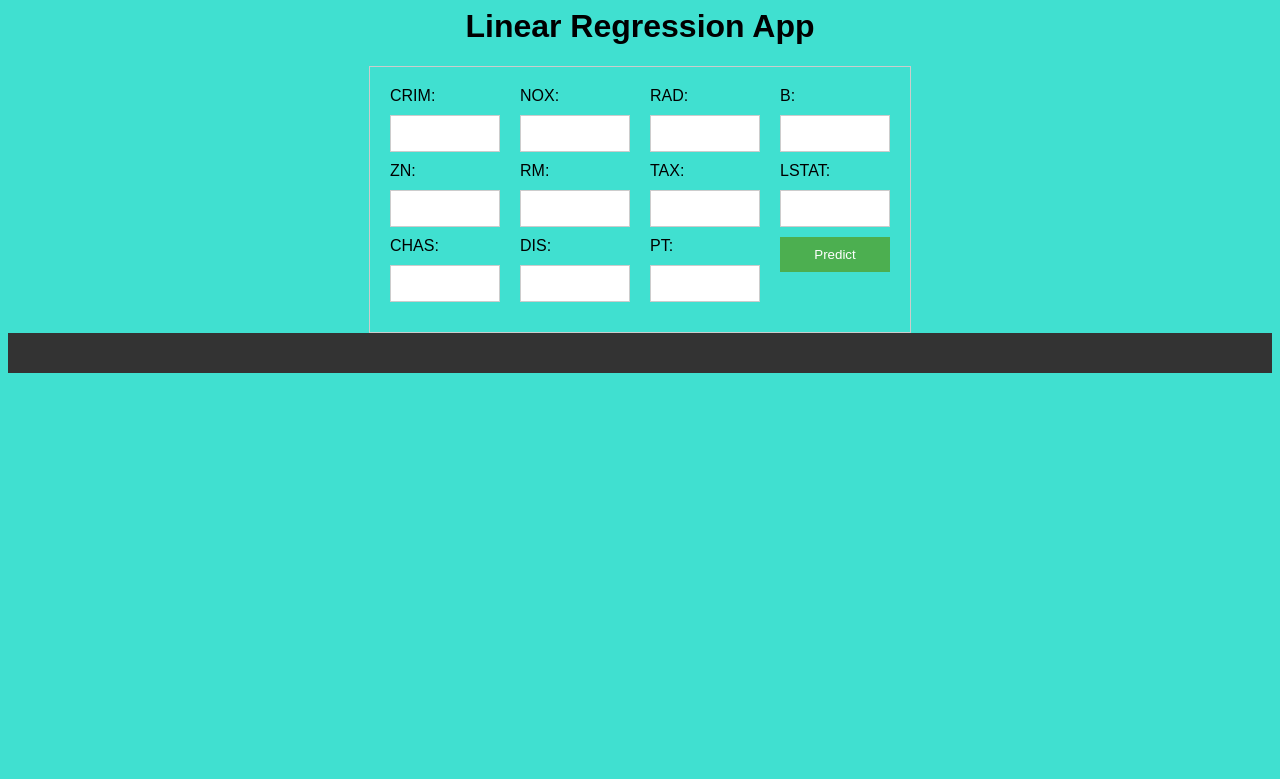
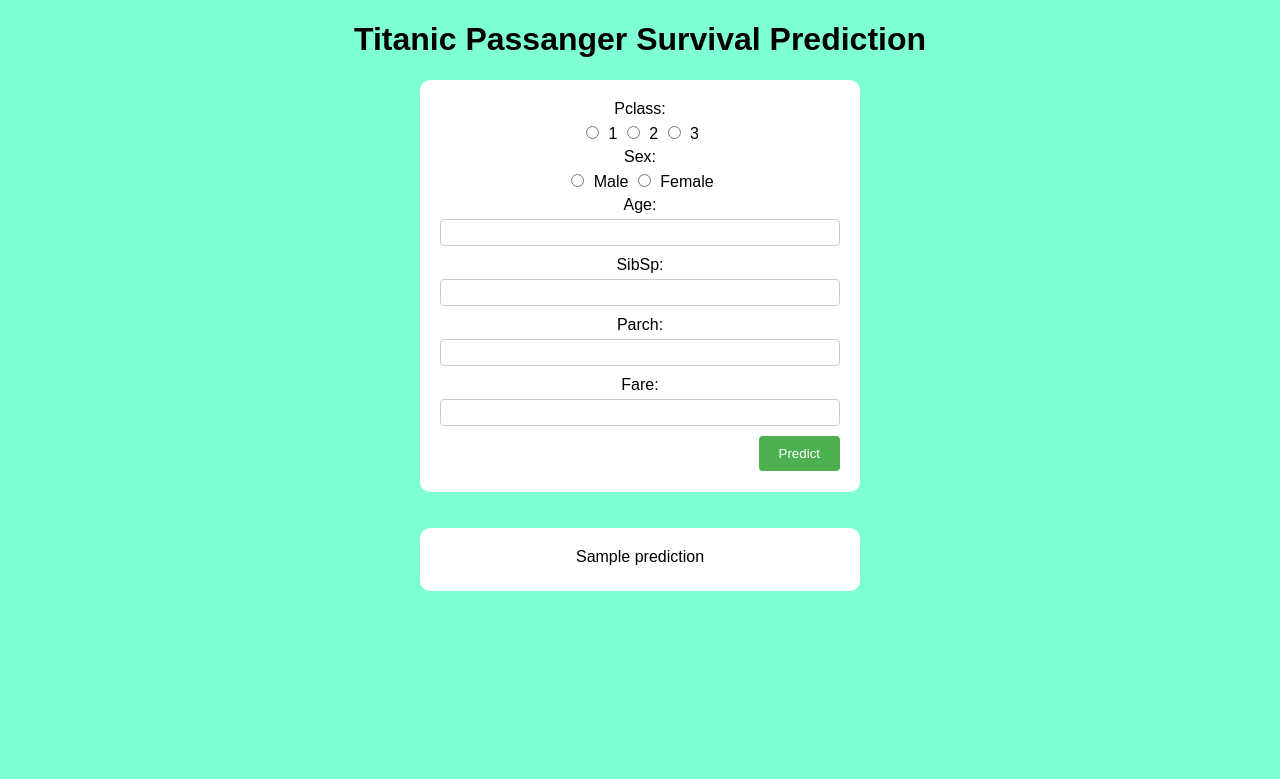
Before and after one commit to JKP2599/Titanic-Survival-Prediction, a Flask app: template templates/index.html in a window 1280 px wide. Shown: the top 779 px of the page. Run offline with Flask 2, Linux system fonts and the light colour scheme; the template is opened without the code that fills it: most values are stand-ins (such as "Sample title", 1, 10 or a date in 2020).

Commit message:
Dockerfile update

```diff
--- a/app.py
+++ b/app.py
@@ -21,36 +21,31 @@ def index():
         try:
             log_writer.log(file_object, "Taking User Input")
 
-            CRIM = float(request.form['CRIM'])
-            ZN = float(request.form['ZN'])
-            CHAS = float(request.form['CHAS'])
-            NOX = float(request.form['NOX'])
-            RM = float(request.form['RM'])
-            DIS = float(request.form['DIS'])
-            RAD = float(request.form['RAD'])
-            TAX = float(request.form['TAX'])
-            PT = float(request.form['PT'])
-            B = float(request.form['B'])
-            LSTAT = float(request.form['LSTAT'])
+            pclass = float(request.form['pclass'])
+            sex = float(request.form['sex'])
+            age = float(request.form['age'])
+            sibsp = float(request.form['sibsp'])
+            parch = float(request.form['parch'])
+            fare = float(request.form['fare'])
 
 
-            linReg_model = 'linReg_model.pickle'
-            scale_model = 'scale_model.pickle'
+            tree_model = 'decision_tree_titanic.pickle'
 
-            log_writer.log(file_object, "Initialising Linear Regression Model")
-            linReg = pickle.load(open(linReg_model, 'rb'))  # loading the Linear Regression model from file
-            log_writer.log(file_object, "Initializing Scaling model")
-            scaler = pickle.load(open(scale_model, 'rb'))  # loading the standard scaler model from file
+            log_writer.log(file_object, "Initialising Decision Tree Model")
+            decisionTree = pickle.load(open(tree_model, 'rb'))  # loading the Linear Regression model from file
+
             # predictions using the loaded model file
-
-            log_writer.log(file_object, "Input Scaling")
-            scaled_input = scaler.transform([[CRIM, ZN, CHAS, NOX, RM, DIS, RAD, TAX, PT, B, LSTAT]])
             log_writer.log(file_object, "Generating Prediction using Trained model")
-            prediction = linReg.predict(scaled_input)
-            log_writer.log(file_object, f"The Predicted Price for this Property is {prediction}")
+            prediction = decisionTree.predict([[pclass,sex,age,sibsp,parch,fare]])
+            log_writer.log(file_object, f"Possibility of Survival of this Passanger is {prediction}")
             print('prediction is', prediction)
             # showing the prediction results in a UI
-            return render_template("results.html", prediction=prediction)
+            survival = ''
+            if prediction == 0:
+                survival = "This Passenger Did Not survive"
+            else:
+                survival = "This Passenger Survived"
+            return render_template("index.html", prediction=survival)
             #return f"The Predicted Price for this Property is {prediction}"
         except Exception as e:
             log_writer.log(file_object, "Error Occurred!!")
--- a/static/css/style.css
+++ b/static/css/style.css
@@ -1,6 +1,6 @@
 body {
-  font-family: sans-serif;
-  background-color: #40E0D0;
+  background-color: #7FFFD4;
+  font-family: Arial, sans-serif;
 }
 
 h1 {
@@ -8,46 +8,66 @@ h1 {
 }
 
 form {
-  max-width: 500px;
+  background-color: #ffffff;
+  padding: 20px;
+  border-radius: 10px;
+  width: 400px;
   margin: 0 auto;
-  padding: 20px;
-  border: 1px solid #ccc;
-  display: grid;
-  grid-template-columns: repeat(4, 1fr);
-  grid-gap: 20px;
+  text-align: center;
 }
 
 label {
-  display: block;
-  margin-bottom: 10px;
+  display: inline-block;
+  margin-bottom: 5px;
 }
 
-input {
+input[type="radio"] {
+  display: inline-block;
+  margin-right: 5px;
+}
+
+input[type="number"] {
   width: 100%;
-  padding: 10px;
+  padding: 5px;
   margin-bottom: 10px;
   border: 1px solid #ccc;
+  border-radius: 4px;
+  box-sizing: border-box;
+}
+input[type="text"] {
+  width: 100%;
+  padding: 5px;
+  margin-bottom: 10px;
+  border: 1px solid #ccc;
+  border-radius: 4px;
+  box-sizing: border-box;
 }
 
-button {
+input[type="submit"] {
   background-color: #4CAF50;
   color: white;
   padding: 10px 20px;
-  margin-bottom: 10px;
+  margin: 0 auto;
   border: none;
+  border-radius: 4px;
   cursor: pointer;
-  width: 100%;
+  float: right;
 }
 
-button:hover {
+input[type="submit"]:hover {
   background-color: #45a049;
 }
 
 #result {
+  margin-top: 20px;
   text-align: center;
+}
+
+#pred {
+  background-color: #ffffff;
   padding: 20px;
-  margin-bottom: 20px;
-  font-size: 18px;
-  color: white;
-  background-color: #333;
+  border-radius: 10px;
+  width: 400px;
+  margin: 0 auto;
+  text-align: center;
 }
--- a/templates/index.html
+++ b/templates/index.html
@@ -1,43 +1,59 @@
+<!DOCTYPE html>
 <html>
   <head>
-  <title>Linear Regression App</title>
+    <title>Titanic Passanger Survival Prediction</title>
     <link rel="stylesheet" href="static/css/style.css">
   </head>
   <body>
-  <h1>Linear Regression App</h1>
+    <h1>Titanic Passanger Survival Prediction</h1>
     <form action="/predict" method="POST">
-    <div class="column">
-      <label for="CRIM">CRIM:</label>
-      <input type="number" id="CRIM" name="CRIM"><br>
-      <label for="ZN">ZN:</label>
-      <input type="number" id="ZN" name="ZN"><br>
-      <label for="CHAS">CHAS:</label>
-      <input type="number" id="CHAS" name="CHAS"><br>
+      <div class="form-group">
+        <label for="pclass">Pclass:</label>
+        <div class="radio-group">
+          <input type="radio" id="pclass1" name="pclass" value="1">
+          <label for="pclass1">1</label>
+          <input type="radio" id="pclass2" name="pclass" value="2">
+          <label for="pclass2">2</label>
+          <input type="radio" id="pclass3" name="pclass" value="3">
+          <label for="pclass3">3</label>
         </div>
-    <div class="column">
-      <label for="NOX">NOX:</label>
-      <input type="number" id="NOX" name="NOX"><br>
-      <label for="RM">RM:</label>
-      <input type="number" id="RM" name="RM"><br>
-      <label for="DIS">DIS:</label>
-      <input type="number" id="DIS" name="DIS"><br>
       </div>
-    <div class="column">
-      <label for="RAD">RAD:</label>
-      <input type="number" id="RAD" name="RAD"><br>
-      <label for="TAX">TAX:</label>
-      <input type="number" id="TAX" name="TAX"><br>
-      <label for="PT">PT:</label>
-      <input type="number" id="PT" name="PT"><br>
+      <div class="form-group">
+        <label for="sex">Sex:</label>
+        <div class="radio-group">
+          <input type="radio" id="male" name="sex" value="0">
+          <label for="male">Male</label>
+          <input type="radio" id="female" name="sex" value="1">
+          <label for="female">Female</label>
         </div>
-    <div class="column">
-      <label for="B">B:</label>
-      <input type="number" id="B" name="B"><br>
-      <label for="LSTAT">LSTAT:</label>
-      <input type="number" id="LSTAT" name="LSTAT"><br>
-      <button type="submit" value="Predict">Predict</button>
       </div>
+      <div class="form-group">
+        <label for="age">Age:</label>
+        <input type="number" id="age" name="age">
+      </div>
+      <div class="form-group">
+        <label for="sibsp">SibSp:</label>
+        <input type="number" id="sibsp" name="sibsp">
+      </div>
+      <div class="form-group">
+        <label for="parch">Parch:</label>
+        <input type="number" id="parch" name="parch">
+      </div>
+      <div class="form-group">
+        <label for="fare">Fare:</label>
+        <input type="text" pattern="\d+(\.\d+)?" id="fare" name="fare">
+      </div>
+      <div>
+        <input type="submit" value="Predict">
+      </div>
+      <br>
+      <br>
     </form>
+    <br>
+    <br>
+    <div id="pred">
+      <label>{{ prediction }}</label>
+    </div>
     <div id="result"></div>
     <script src="script.js"></script>
   </body>
--- a/templates/results.html
+++ b/templates/results.html
@@ -6,7 +6,7 @@
 <body>
   <h1>Linear Regression App</h1>
   <div id="result">
-    The predicted price for this property is: {{ prediction }}
+    <h2>This Passenger {{ prediction }}</h2>
   </div>
 </body>
 </html>
```
Also changed, not shown: application_logging/logfile.txt (+90 -0 lines), static/css/styleres.css (+44 -9 lines), 2 other files. Lines whose indentation alone changed are shown as unchanged.
